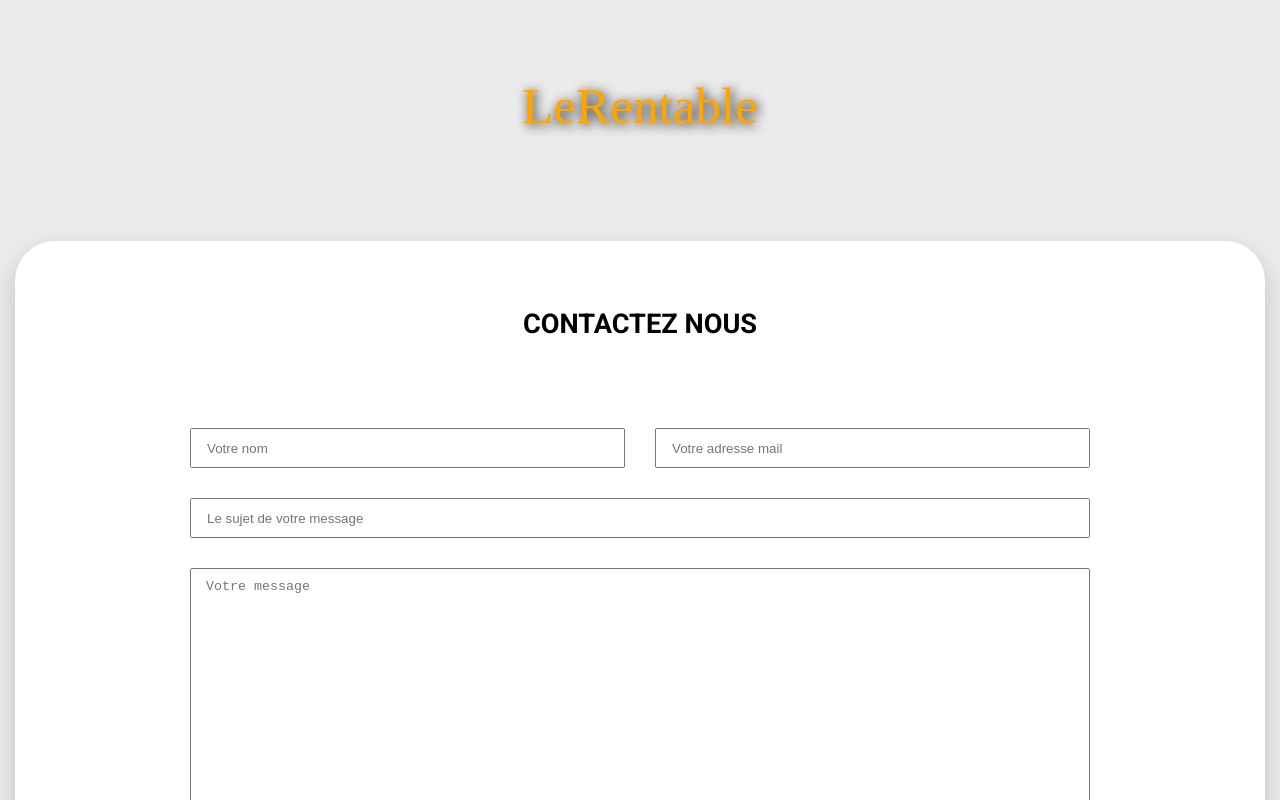
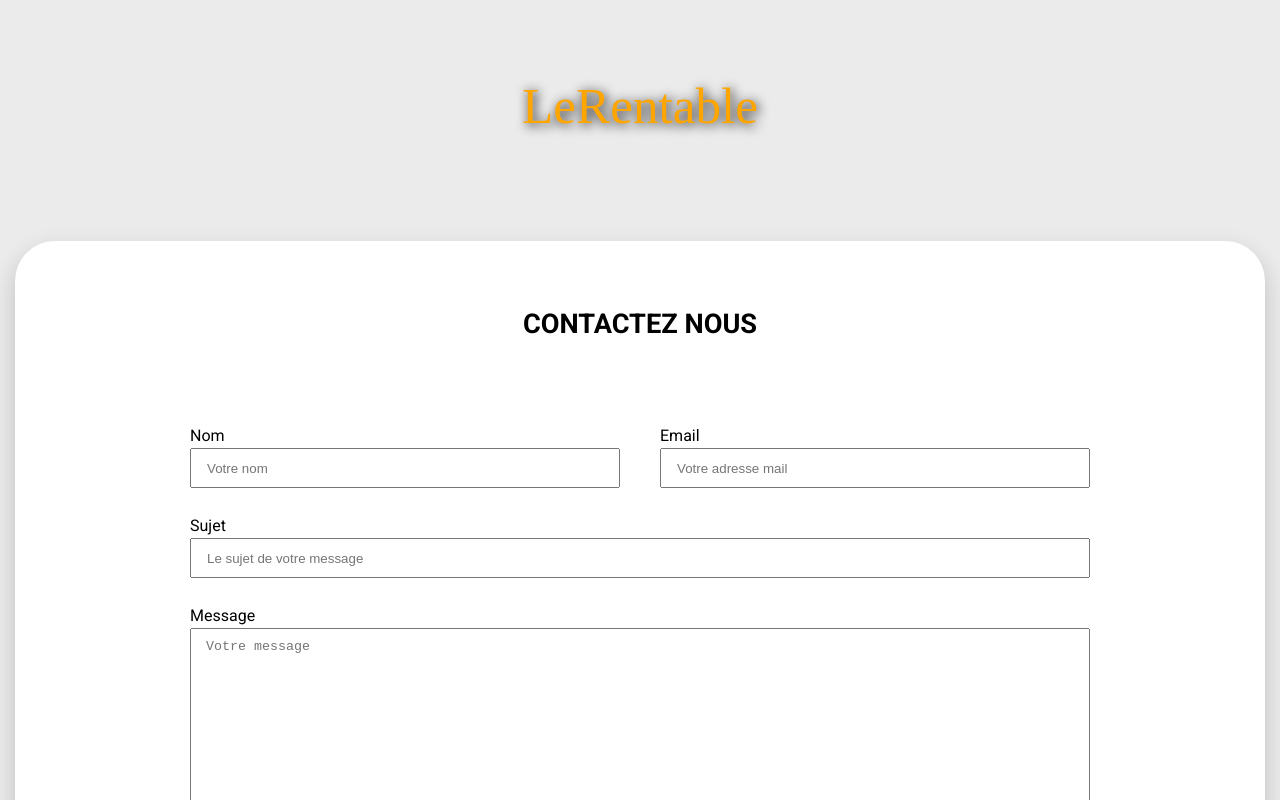
Before and after one commit to julabina/le-rentable, a React (Create React App) app: page /contact in a window 1280 px wide. Shown: the top 800 px of the page. Built offline with nearby package versions, Linux system fonts and the light colour scheme; a web font is replaced by a local one.

Commit message:
basic regex for contact form

```diff
--- a/src/Containers/Contact/Contact.js
+++ b/src/Containers/Contact/Contact.js
@@ -1,11 +1,80 @@
-import React, { useEffect } from 'react';
+import React, { useEffect, useState } from 'react';
 import { NavLink } from 'react-router-dom';
 
 const Contact = () => {
 
+    const [inputs, setInputs] = useState({name: "", mail: "", topic: "", message: ""});
+
     useEffect(() => {
         window.scrollTo(0, 0);
     },[])
+
+    const controlInput = (action, value) => {
+        console.log(action, value);
+        if (action === "name") {
+            const newObj = {
+                ...inputs,
+                name: value
+            }
+            setInputs(newObj);
+        } else if (action === "mail") {
+            const newObj = {
+                ...inputs,
+                mail: value
+            }
+            setInputs(newObj);
+        } else if (action === "topic") {
+            const newObj = {
+                ...inputs,
+                topic: value
+            }
+            setInputs(newObj);
+        } else if (action === "message") {
+            const newObj = {
+                ...inputs,
+                message: value
+            }
+            setInputs(newObj);
+        }
+    }
+
+    const verifyMsg = (e) => {
+        e.preventDefault();
+        const errorCont = document.querySelector('.contact__section__errorCont');
+        let error = ``;
+
+        // name
+        if (inputs.name === "") {
+            error += `<p>- Le nom ne doit pas être vide.</p>`;
+        } else if (inputs.name.length < 2 || inputs.name.length > 25) {
+            error += `<p>- La taille du nom doit être comprise entre 2 et 25 caractères.</p>`;
+        } else if (!inputs.name.match(/^[a-zA-Zé èà]*$/)) {
+            error += `<p>- Le nom ne doit pas comporter de caractères spéciaux.</p>`;
+        }
+        // mail
+        if (!inputs.mail.match(/^[\w_-]+@[\w-]+\.[a-z]{2,4}$/i)) {
+            error += `<p>- L'email n' est pas valid'.</p>`;
+        }
+        // topic
+        if (inputs.topic === "") {
+            error += `<p>- Le sujet ne doit pas être vide.</p>`;
+        } else if (inputs.topic.length < 2 || inputs.topic.length > 100) {
+            error += `<p>- La taille du sujet doit être comprise entre 2 et 100 caractères.</p>`;
+        } else if (!inputs.topic.match(/^[a-zA-Zé èà]*$/)) {
+            error += `<p>- Le sujet ne doit pas comporter de caractères spéciaux.</p>`;
+        }
+        // message
+        if (inputs.message === "") {
+            error += `<p>- Le message ne doit pas être vide.</p>`;
+        } else if (inputs.message.length < 10 || inputs.message.length > 500) {
+            error += `<p>- La taille du message doit être comprise entre 10 et 500 caractères.</p>`;
+        } else if (!inputs.message.match(/^[a-zA-Zé èà]*$/)) {
+            error += `<p>- Le message ne doit pas comporter de caractères spéciaux.</p>`;
+        }
+
+        errorCont.innerHTML = error;
+        window.scrollTo(0, 0);
+    }
 
     return (
         <main className='contact'>
@@ -14,13 +83,26 @@ const Contact = () => {
             </NavLink>
             <section className="contact__section">
                 <h2>Contactez nous</h2>
-                <form>
+                <div className="contact__section__errorCont"></div>
+                <form onSubmit={verifyMsg}>
                     <div className="contact__section__infosForm">
-                        <input type="text" className='contact__section__infosForm__name' placeholder='Votre nom' />
-                        <input type="mail" className='contact__section__infosForm__mail' placeholder='Votre adresse mail' />
+                        <div className="contact__section__inputCont">
+                            <label htmlFor="contactFormName">Nom</label>
+                            <input onInput={(e) => controlInput("name", e.target.value)} id="contactFormName" type="text" className='contact__section__infosForm__name' placeholder='Votre nom' value={inputs.name} />
+                        </div>
+                        <div className="contact__section__inputCont">
+                            <label htmlFor="contactFormMail">Email</label>
+                            <input onInput={(e) => controlInput("mail", e.target.value)} id="contactFormMail" type="mail" className='contact__section__infosForm__mail' placeholder='Votre adresse mail' value={inputs.mail} />
+                        </div>
                     </div>
-                    <input type="text" className='contact__section__subject' placeholder='Le sujet de votre message' />
-                    <textarea className='contact__section__message' placeholder='Votre message'></textarea>
+                    <div className="contact__section__inputCont contact__section__inputCont__topic">
+                        <label htmlFor="contactFormTopic">Sujet</label>
+                        <input onInput={(e) => controlInput("topic", e.target.value)} id="contactFormTopic" type="text" className='contact__section__topic' placeholder='Le sujet de votre message' value={inputs.topic} />
+                    </div>
+                    <div className="contact__section__inputCont contact__section__inputCont__message">
+                        <label htmlFor="contactFormMessage">Message</label>
+                        <textarea onInput={(e) => controlInput("message", e.target.value)} id="contactFormMessage" className='contact__section__message' placeholder='Votre message' value={inputs.message}></textarea>
+                    </div>
                     <div className="contact__section__btnCont">
                         <button className='contact__section__btnCont__btn'>Envoyer</button>
                     </div>
--- a/src/css/style.css
+++ b/src/css/style.css
@@ -375,6 +375,10 @@ footer {
   flex-direction: column;
   align-items: center;
 }
+.contact__section__inputCont {
+  display: flex;
+  flex-direction: column;
+}
 .contact__section form {
   display: flex;
   flex-direction: column;
@@ -395,7 +399,7 @@ footer {
   justify-content: space-between;
 }
 .contact__section__infosForm__name, .contact__section__infosForm__mail {
-  width: 435px;
+  width: 430px;
 }
 .contact__section__btnCont {
   display: flex;
@@ -415,6 +419,20 @@ footer {
 .contact__section__btnCont__btn:hover {
   opacity: 0.8;
   transition: opacity 200ms ease-in-out;
+}
+.contact__section label {
+  margin-bottom: 4px;
+}
+.contact__section__errorCont {
+  width: 900px;
+}
+.contact__section__errorCont p {
+  font-size: 0.85em;
+  line-height: 1.5;
+  color: #d30000;
+}
+.contact__section__errorCont p:last-child {
+  margin-bottom: 40px;
 }
 
 .notFound {
--- a/src/sass/pages/_contact.scss
+++ b/src/sass/pages/_contact.scss
@@ -4,6 +4,10 @@
         display: flex;
         flex-direction: column;
         align-items: center;
+        &__inputCont {
+            display: flex;
+            flex-direction: column;
+        }
         form {
             display: flex;
             flex-direction: column;
@@ -23,7 +27,7 @@
             display: flex;
             justify-content: space-between;
             &__name, &__mail {
-                width: 435px;
+                width: 430px;
             }
         }
         &__btnCont {
@@ -33,5 +37,19 @@
                 @include btn;
             }
         }
+        label {
+            margin-bottom: 4px;
+        }
+        &__errorCont {
+            width: 900px;
+            p {
+                font-size: 0.85em;
+                line-height: 1.5;
+                color: rgb(211, 0, 0);
+                &:last-child {
+                    margin-bottom: 40px;
+                }
+            }
+        }
     }
 }
```
Also changed, not shown: 1 other file (tests, documents, lock files or other folders).
